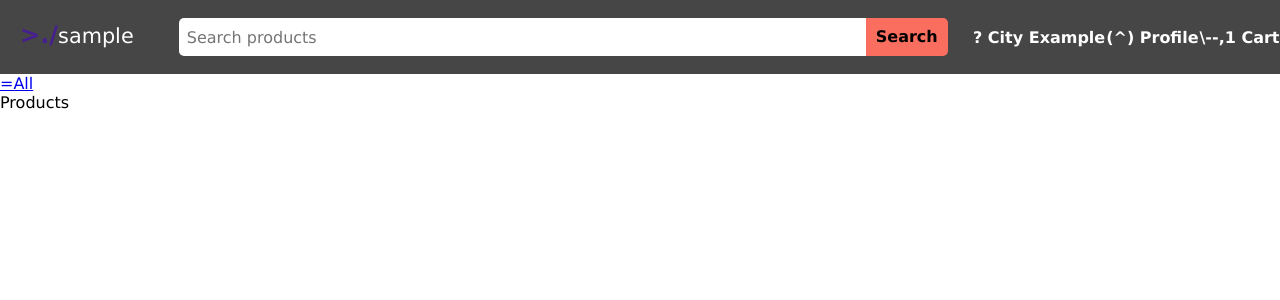
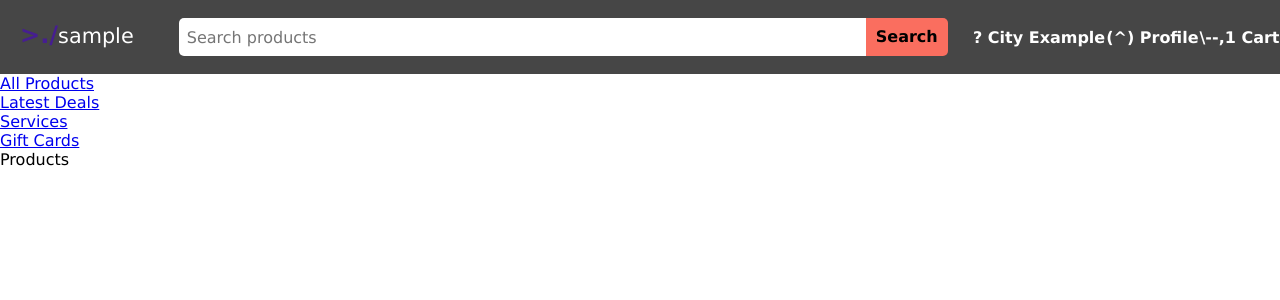
Before and after one commit to AlexDeL8/sample-e-commerce, a React (Create React App) app: page /products in a window 1280 px wide. Shown: the top 300 px of the page. Built offline with nearby package versions, Linux system fonts and the light colour scheme.

Commit message:
initial MainNav links

```diff
--- a/src/components/header/MainNav.jsx
+++ b/src/components/header/MainNav.jsx
@@ -5,9 +5,12 @@ import "./main_nav.sass";
 
 const MainNav = () => {
   return (
-    <div data-testid="main-nav-div">
-      <Link to="/products">=All</Link>
-    </div>
+    <ul data-testid="main-nav-div">
+      <li><Link to="/products">All Products</Link></li>
+      <li><Link to="/products/deals">Latest Deals</Link></li>
+      <li><Link to="/services">Services</Link></li>
+      <li><Link to="/products/giftcard">Gift Cards</Link></li>
+    </ul>
   );
 };
 
```
